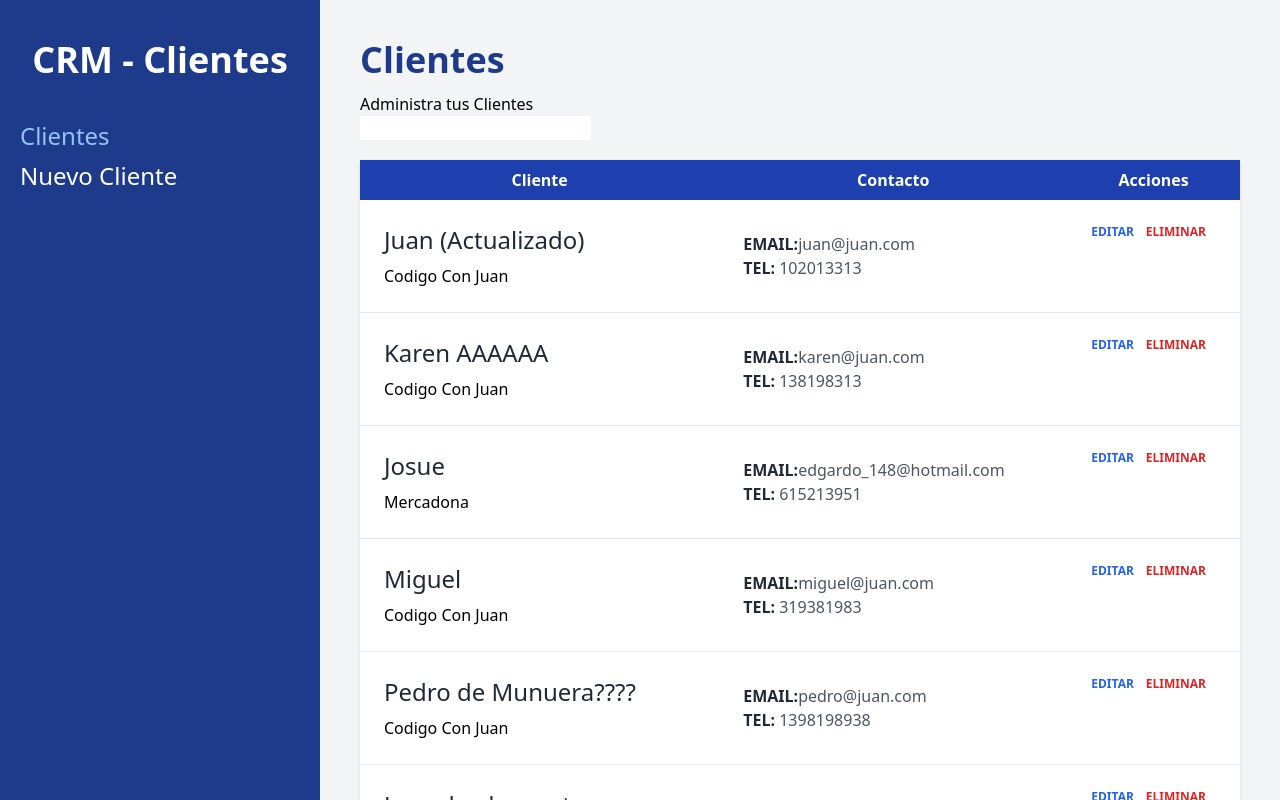
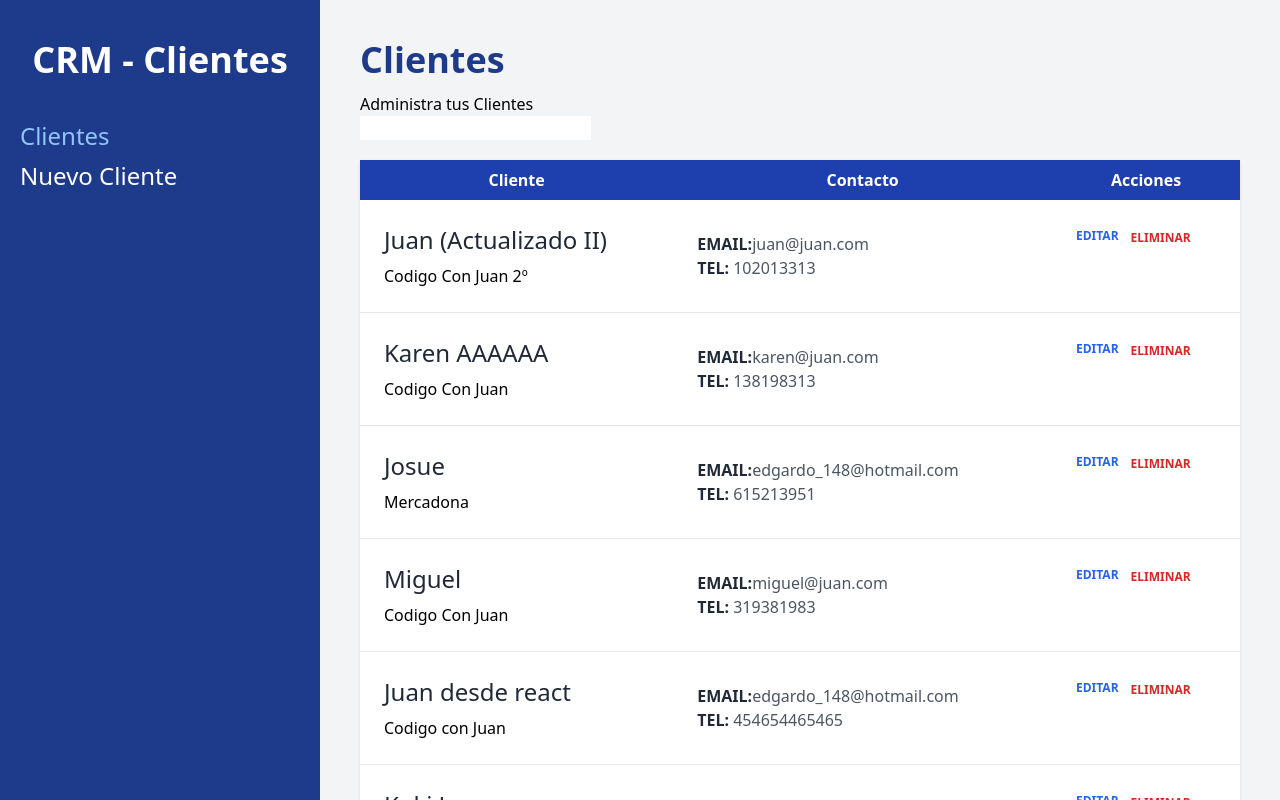
Before and after one commit to Edgardo803/CRM-REACT, a React (Vite) app: page / in a window 1280 px wide. Built offline with nearby package versions, Linux system fonts and the light colour scheme; data requests are answered from the project's data file.

Commit message:
Final 4º Proyecto OK Mod.178 OK

```diff
--- a/db.json
+++ b/db.json
@@ -1,11 +1,11 @@
 {
   "clientes": [
     {
-      "nombre": "Juan (Actualizado)",
-      "empresa": "Codigo Con Juan",
+      "nombre": "Juan (Actualizado II)",
+      "empresa": "Codigo Con Juan 2º",
       "email": "juan@juan.com",
       "telefono": "102013313",
-      "notas": "Nueva nota",
+      "notas": "Nueva Nota",
       "id": 1
     },
     {
@@ -32,60 +32,12 @@
       "empresa": "Codigo Con Juan"
     },
     {
-      "nombre": "Pedro de Munuera????",
-      "empresa": "Codigo Con Juan",
-      "email": "pedro@juan.com",
-      "telefono": "1398198938",
-      "notas": "Es un cabron por cerrar",
-      "id": 5
-    },
-    {
       "nombre": "Juan desde react",
       "empresa": "Codigo con Juan",
       "email": "edgardo_148@hotmail.com",
       "telefono": "454654465465",
       "notas": "El msmshkjdshidushfidshb",
       "id": 6
-    },
-    {
-      "nombre": "Visita al medico",
-      "empresa": "Codigo con Juan",
-      "email": "edgardo_148@hotmail.com",
-      "telefono": "454654465465",
-      "notas": "hkjhjhjhkjhkjh",
-      "id": 7
-    },
-    {
-      "nombre": "Transporte",
-      "empresa": "Codigo con Juan",
-      "email": "burgosnatalia84@gmail.com",
-      "telefono": "454654465465",
-      "notas": "hhkjhjhñhñh",
-      "id": 8
-    },
-    {
-      "nombre": "egui",
-      "empresa": "Codigo con Juan",
-      "email": "edgardo_148@hotmail.com",
-      "telefono": "454654465465",
-      "notas": "oihhhoihlhlhlhlh",
-      "id": 9
-    },
-    {
-      "nombre": "Visita al medico",
-      "empresa": "Codigo con Juan",
-      "email": "estebanburgos85@gmail.com",
-      "telefono": "454654465465",
-      "notas": "ñjllklñ",
-      "id": 10
-    },
-    {
-      "nombre": "egui",
-      "empresa": "Codigo con Juan",
-      "email": "edgardo_148@hotmail.com",
-      "telefono": "999999999999",
-      "notas": "Cocococococococo",
-      "id": 11
     },
     {
       "nombre": "Koki Loco",
@@ -120,14 +72,6 @@
       "id": 15
     },
     {
-      "nombre": "Koki el",
-      "empresa": "Espuñaplast",
-      "email": "edgardo_148@hotmail.com",
-      "telefono": "664654654654",
-      "notas": "Es un atorrante",
-      "id": 16
-    },
-    {
       "nombre": "Kokillo el lokillo",
       "empresa": "Banco de la Nación Argentina",
       "email": "kokillo@hotmail.com",
@@ -142,38 +86,6 @@
       "telefono": "664654654654",
       "notas": "Es un bandido terrible",
       "id": 18
-    },
-    {
-      "nombre": "egui desde react",
-      "empresa": "viva Milei",
-      "email": "edgardo_148@hotmail.com",
-      "telefono": "615213951",
-      "notas": "Viva lalibertad carajo",
-      "id": 19
-    },
-    {
-      "nombre": "egui desde react",
-      "empresa": "viva Milei",
-      "email": "edgardo_148@hotmail.com",
-      "telefono": "615213951",
-      "notas": "ioioiho  oijhooioij",
-      "id": 20
-    },
-    {
-      "nombre": "egui desde cualquier lado",
-      "empresa": "Infcorp SA",
-      "email": "edgardo_148@hotmail.com",
-      "telefono": "615213951",
-      "notas": "Sombras del pasado",
-      "id": 21
-    },
-    {
-      "nombre": "egui desde react",
-      "empresa": "Pedro Gambin",
-      "email": "edgardo_148@hotmail.com",
-      "telefono": "615213951",
-      "notas": "cucucucur rhrhrh  kkdkdkdk",
-      "id": 22
     },
     {
       "nombre": "Narcisa Actualizada",
--- a/src/components/Cliente.jsx
+++ b/src/components/Cliente.jsx
@@ -1,5 +1,13 @@
-import { useNavigate } from "react-router-dom";
+import { useNavigate, Form, redirect } from "react-router-dom"
+import { eliminarCliente } from '../data/clientes'
+
+export async function action({params}) {
+   await eliminarCliente(params.clienteId)
+   return redirect('/')
+}
+
 function Cliente({ cliente }) {
+
   const navigate = useNavigate();
   const { nombre, empresa, email, telefono, id } = cliente
 
@@ -11,16 +19,8 @@ function Cliente({ cliente }) {
       </td>
 
       <td className="p-6">
-        <p className="text-gray-600">
-          {" "}
-          <span className="text-gray-800 uppercase font-bold">Email:</span>
-          {email}{" "}
-        </p>
-        <p className="text-gray-600">
-          {" "}
-          <span className="text-gray-800 uppercase font-bold">Tel: </span>
-          {telefono}{" "}
-        </p>
+        <p className="text-gray-600"><span className="text-gray-800 uppercase font-bold">Email:</span>{email}</p>
+        <p className="text-gray-600"><span className="text-gray-800 uppercase font-bold">Tel: </span>{telefono}</p>
       </td>
 
       <td className="p-6 flex gap-3">
@@ -32,15 +32,26 @@ function Cliente({ cliente }) {
           Editar
         </button>
 
+        <Form
+          method='post'
+          action={`/clientes/${id}/eliminar`}
+          onSubmit={(e) => {
+               if(!confirm('¿Deseas eliminar este registro?')) {
+                   e.preventDefault()
+               }
+          }}
+        >
         <button
-          type="button"
-          className="text-red-600 hover:text-blue-700 uppercase font-bold text-xs"
+          type="submit"
+          className="text-red-600 hover:text-blue-700 uppercase font-bold text-xs "
         >
           Eliminar
         </button>
+        </Form>
+
       </td>
     </tr>
-  );
+  )
 }
 
 export default Cliente;
--- a/src/data/clientes.js
+++ b/src/data/clientes.js
@@ -13,8 +13,7 @@ export async function obtenerCliente(id) {
 }
 
 export async function agregarCliente(datos) {
-
- try {
+    try {
      const respuesta = await fetch(import.meta.env.VITE_API_URL, {
         method: 'POST',
         body: JSON.stringify(datos),
@@ -24,11 +23,9 @@ export async function agregarCliente(datos) {
      })
      await respuesta.json()
  } catch (error) {
-     console.log(error)
+
  }
 }
-
-
 export async function actualizarCliente(id, datos) {
     try {
         const respuesta = await fetch(`${import.meta.env.VITE_API_URL}/${id}`, {
@@ -43,3 +40,13 @@ export async function actualizarCliente(id, datos) {
         console.log(error)
     }
 }
+export async function eliminarCliente(id) {
+   try {
+    const respuesta = await fetch(`${import.meta.env.VITE_API_URL}/${id}`, {
+       method: 'DELETE'
+    })
+    await respuesta.json()
+ } catch (error) {
+    console.log(error)
+ }
+}
--- a/src/main.jsx
+++ b/src/main.jsx
@@ -8,6 +8,7 @@ import NuevoCliente, { action as nuevoClienteAction } from './pages/NuevoCliente
 import Index, { loader as clientesLoader } from './pages/Index'
 import EditarCliente, { loader as editarClienteLoader, action as editarClienteAction} from './pages/EditarCliente'
 import ErrorPage from './components/ErrorPage'
+import { action as eliminarClienteAction } from './components/Cliente'
 
 const router = createBrowserRouter([
   {
@@ -32,6 +33,11 @@ const router = createBrowserRouter([
     loader: editarClienteLoader,
     action: editarClienteAction,
     errorElement: <ErrorPage />
+    },
+    {
+      path: '/clientes/:clienteId/eliminar',
+      action: eliminarClienteAction
+
     }
    ]
   }
```
